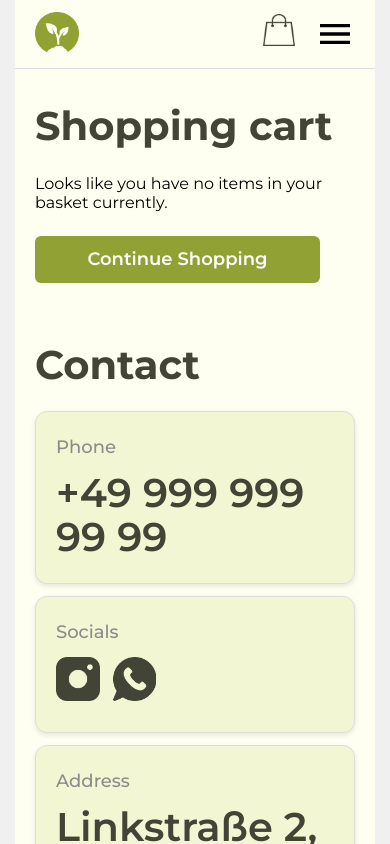
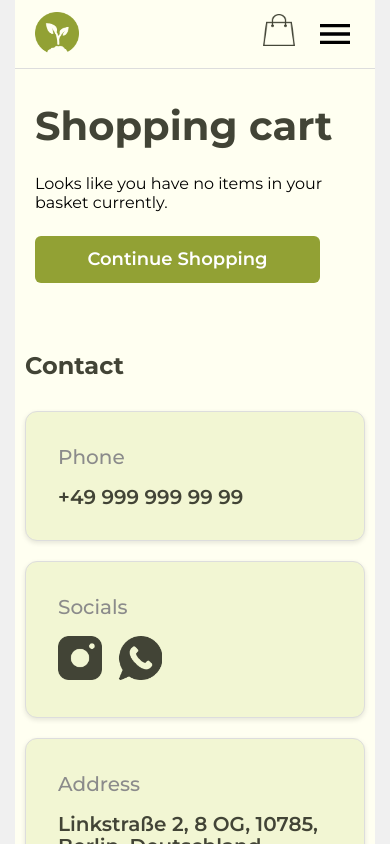
Before and after one commit to Vadim1489/GardenProject_FE_TelRan, a React (Create React App) app: page /cart in a window 390 px wide. Shown: the top 844 px of the page. Built offline with nearby package versions, Linux system fonts and the light colour scheme.

Commit message:
update style not foundPage and footer

```diff
--- a/src/components/Footer/index.module.css
+++ b/src/components/Footer/index.module.css
@@ -1,6 +1,7 @@
 .footer {
   padding: 0 40px 80px 40px;
   background-color: #FFFFF1;
+
 
 }
 
@@ -32,12 +33,6 @@ a {
   box-shadow: 0px 2px 5px rgba(0, 0, 0, 0.1);
 }
 
-/* .phoneLink {
-  text-decoration: none;
-  color: inherit;
-  font-size: 1.2rem;
-} */
-
 .block h3 {
   font-weight: 500;
   font-size: 20px;
@@ -45,6 +40,7 @@ a {
   color: #8b8b8b;
   margin-bottom: 16px;
 }
+
 
 .block>p,
 .block>a {
@@ -93,54 +89,90 @@ a {
 }
 
 @media (max-width: 999px) {
-  .title {
-    font-size: 56px;
-  }
 
   .infoContainer {
     grid-template-columns: 2fr 1fr;
   }
-}
 
-@media (max-width: 767px) {
   .footer {
-    padding: 0px 20px 56px 20px;
+    padding: 10px;
   }
 
   .title {
-    font-size: 48px;
-    margin-bottom: 24px;
+    font-size: 50px;
   }
 
   .infoContainer {
-    grid-template-columns: 1fr;
-    gap: 12px;
-    margin-bottom: 12px;
+    display: block;
   }
 
+
   .block {
-    padding: 24px 20px;
+    margin-bottom: 20px;
   }
 
-  .block h3 {
-    font-size: 18px;
-    margin-bottom: 12px;
-  }
 
+  .block h3,
   .block p,
-  a {
-    font-size: 28px;
-
-  }
-
-  .icons {
-    gap: 12px;
+  .block a {
+    font-size: 36px;
   }
 }
 
-@media (max-width: 479px) {
-  .title {
-    font-size: 40px;
+
+@media (max-width: 768px) {
+  .footer {
+    padding: 10px;
   }
 
+
+  .title {
+    font-size: 42px;
+  }
+
+
+  .infoContainer {
+    display: block;
+  }
+
+
+  .block {
+    margin-bottom: 20px;
+  }
+
+
+  .block h3,
+  .block p,
+  .block a {
+    font-size: 26px;
+  }
+
+
+  .mapContainer iframe {
+    height: 250px;
+  }
 }
+
+
+@media (max-width: 480px) {
+  .title {
+    font-size: 24px;
+  }
+
+
+  .block h3,
+  .block p,
+  .block a {
+    font-size: 20px;
+  }
+
+
+  .mapContainer iframe {
+    height: 180px;
+  }
+
+
+  .icons  {
+    font-size: 20px;
+  }
+}
--- a/src/pages/NotFoundPage/index.module.css
+++ b/src/pages/NotFoundPage/index.module.css
@@ -5,6 +5,7 @@
     margin: auto;
     background: #fffff1;
 }
+
 
 .not_found_page {
     display: flex;
@@ -15,6 +16,7 @@
     height: 550px;
     margin: auto;
 }
+
 
 .block_404 {
     display: flex;
@@ -27,16 +29,20 @@
 }
 
 
+
+
 .block_404 ,._4 {
 
     width: 195px;
     height: 250px;
 }
 
+
 .block_404 img {
     width: 300px;
     height: 270px;
 }
+
 
 .block_404_text {
     display: flex;
@@ -49,6 +55,7 @@
     margin-top: 32px;
 }
 
+
 .block_404_text h2 {
     font-weight: 700;
     font-size: 64px;
@@ -56,6 +63,7 @@
     text-align: center;
     color: #424436;
 }
+
 
 .block_404_text p {
     font-weight: 500;
@@ -65,6 +73,7 @@
     color: #8b8b8b;
 
 }
+
 
 .block_404_text div {
     display: flex;
@@ -84,6 +93,132 @@
     cursor: pointer;
 }
 
+
 a {
     text-decoration: none;
 }
+
+
+
+
+@media (max-width: 768px) {
+    .not_found_page {
+        width: 100%;
+        height: auto;
+        padding: 20px;
+    }
+
+
+    .block_404 {
+        flex-direction: column;
+        gap: 12px;
+        height: auto;
+    }
+
+
+    .block_404 ,._4 {
+        width: 150px;
+        height: auto;
+        flex-direction:row ;
+    }
+
+
+    .block_404 img {
+        width: 140px;
+        height: auto;
+    }
+
+
+    .block_404_text {
+        width: 90%;
+        height: auto;
+        margin-top: 16px;
+    }
+
+
+    .block_404_text h2 {
+        font-size: 38px;
+    }
+
+
+    .block_404_text p {
+        font-size: 18px;
+    }
+
+
+    .block_404_text div {
+        padding: 12px 40px;
+        font-size: 18px;
+        width: 181px;
+        height: 58px;
+    }
+}
+
+
+@media (max-width: 480px) {
+    .not_found_page_container {
+        padding: 10px;
+    }
+
+
+    .block_404 ,._4 {
+        width: 120px;
+        height: auto;
+    }
+
+
+    .block_404 img {
+        width: 80px;
+        height: auto;
+    }
+
+
+    .block_404_text h2 {
+        font-size: 26px;
+    }
+
+
+    .block_404_text p {
+        font-size: 12px;
+    }
+
+
+    .block_404_text div {
+        padding: 10px 30px;
+        font-size: 16px;
+        width: 141px;
+        height: 47px;
+    }
+}
+
+
+@media (max-width: 360px) {
+    .block_404 ,._4 {
+        width: 100px;
+        height: auto;
+    }
+
+
+    .block_404 img {
+        width: 60px;
+        height: auto;
+    }
+
+
+    .block_404_text h2 {
+        font-size: 18px;
+    }
+
+
+    .block_404_text p {
+        font-size: 10px;
+    }
+
+
+    .block_404_text div {
+        padding: 8px 20px;
+        font-size: 14px;
+        width: 121px;
+        height: 37px;
+    }
+}
```
